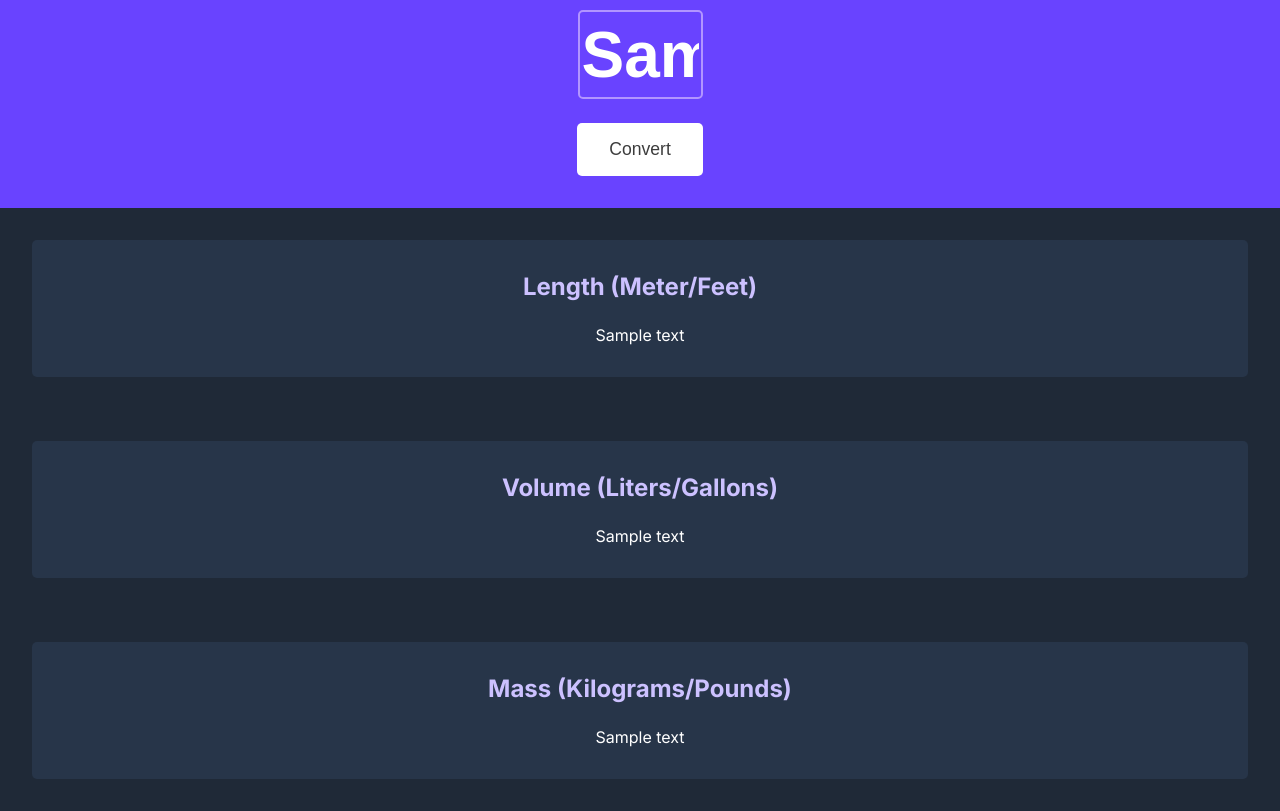
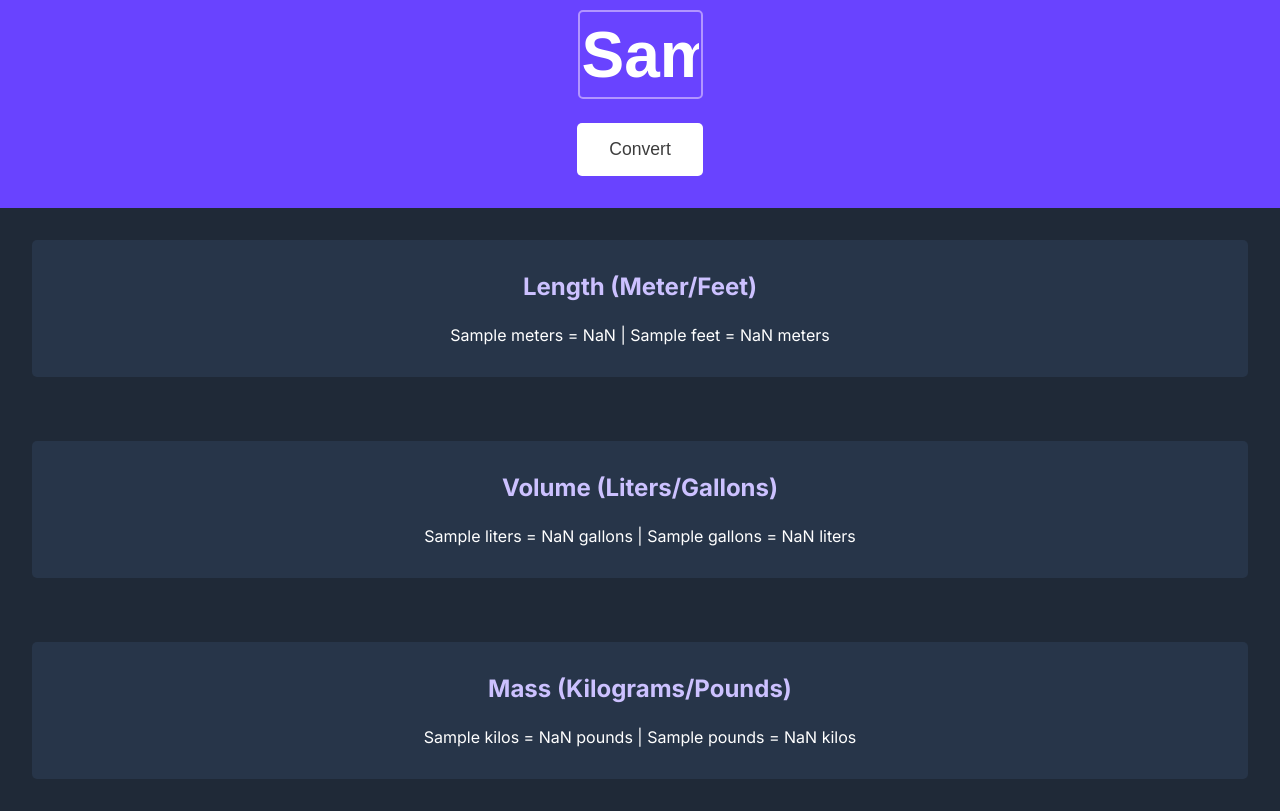
Before and after one commit to rjescobedo/unit-converter, a website built with Vite: page index.html in a window 1280 px wide. Both pictures are taken after typing "Sample" into the empty fields and a click on the button "Convert". Shown: the part 93-904 px from the top of the page. Built offline with nearby package versions, Linux system fonts and the light colour scheme.

Commit message:
updated js

```diff
--- a/index.html
+++ b/index.html
@@ -19,15 +19,15 @@
     <div class="conversion-container">
         <div class="container-box">
             <h3>Length (Meter/Feet)</h3>
-            <p id="meter-feet-ui">Sample text</p>
+            <p id="meter-feet-ui"></p>
         </div>
         <div class="container-box">
             <h3>Volume (Liters/Gallons)</h3>
-            <p id="liter-gallon-ui">Sample text</p>
+            <p id="liter-gallon-ui"></p>
         </div>
         <div class="container-box">
             <h3>Mass (Kilograms/Pounds)</h3>
-            <p id="kilo-pound-ui">Sample text</p>
+            <p id="kilo-pound-ui"></p>
         </div>
     </div>
 
--- a/index.js
+++ b/index.js
@@ -3,3 +3,39 @@
 1 liter = 0.264 gallon
 1 kilogram = 2.204 pound
 */
+const inputConverter = document.getElementById('input-converter');
+const convertBtn = document.getElementById('convert-btn');
+const meterFeetUi = document.getElementById('meter-feet-ui');
+const literGallonUi = document.getElementById('liter-gallon-ui');
+const kiloPoundUi = document.getElementById('kilo-pound-ui');
+
+function meterFeetCalculation(num) {
+    const meterToFeet = num * 3.281;
+    const feetToMeter = num / 3.281;
+
+    meterFeetUi.textContent = `${num} meters = ${meterToFeet.toFixed(3)} | ${num} feet = ${feetToMeter.toFixed(3)} meters`
+
+}
+
+function literGallonCalculation(num) {
+    const literToGallon = num * .264;
+    const gallonToLiter = num / .264;
+
+    literGallonUi.textContent = `${num} liters = ${literToGallon.toFixed(3)} gallons | ${num} gallons = ${gallonToLiter.toFixed(3)} liters`
+}
+
+function kiloPoundCalculation(num) {
+    const kiloToPound = num * 2.204;
+    const poundToKilo = num / 2.204;
+
+    kiloPoundUi.textContent = `${num} kilos = ${kiloToPound.toFixed(3)} pounds | ${num} pounds = ${poundToKilo.toFixed(3)} kilos`
+}
+
+convertBtn.addEventListener('click', () => {
+    const inputValue = inputConverter.value;
+
+    meterFeetCalculation(inputValue);
+    literGallonCalculation(inputValue);
+    kiloPoundCalculation(inputValue);
+
+})
```
